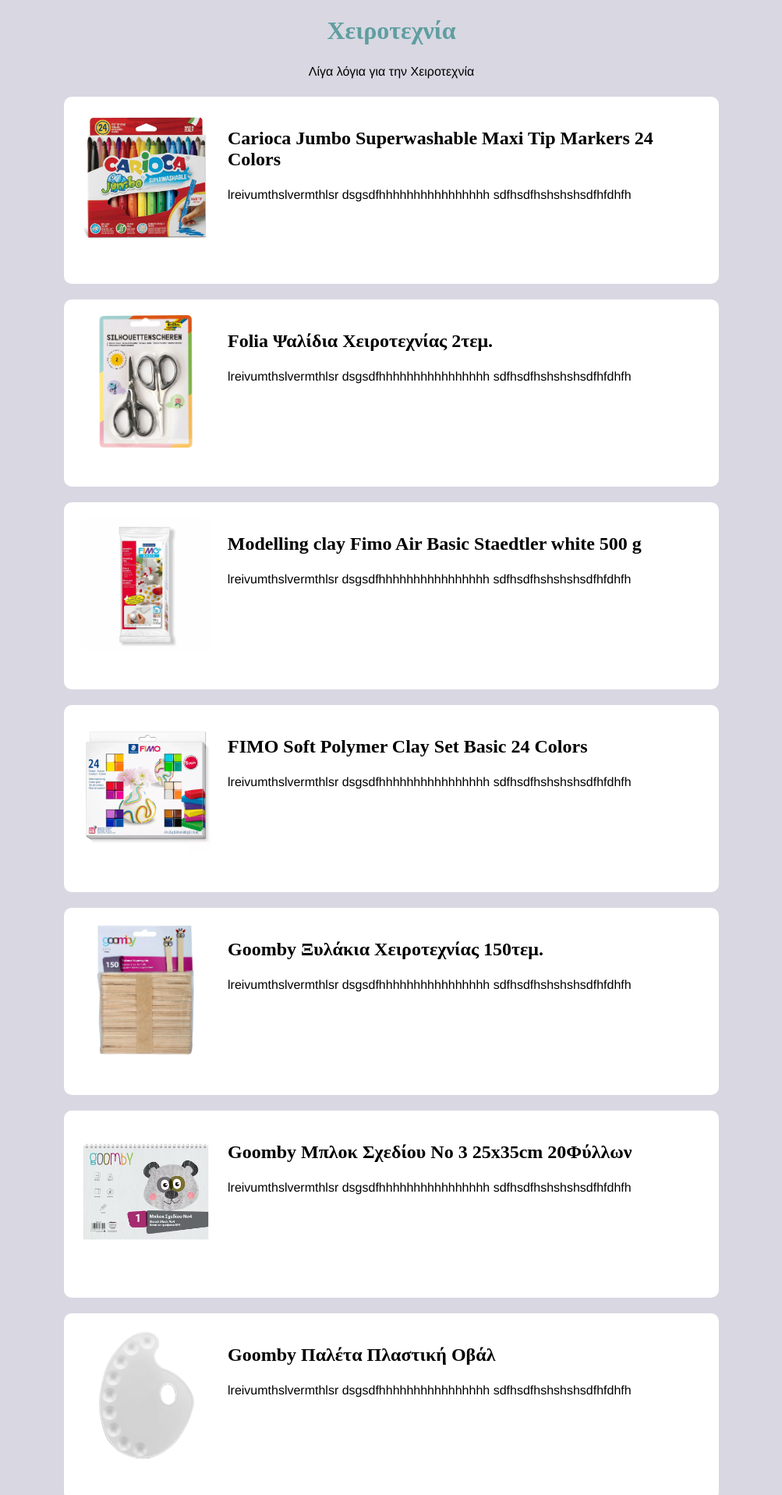
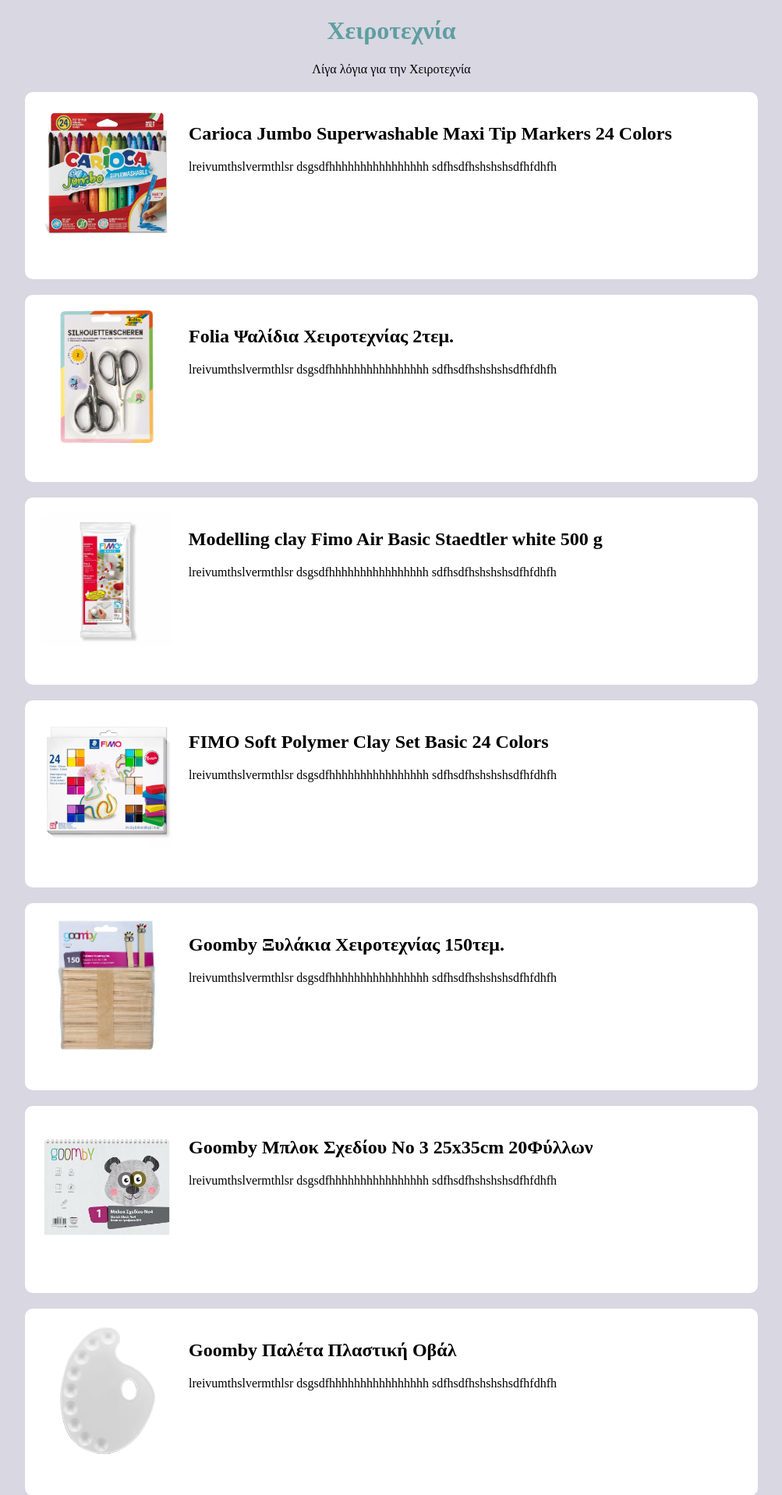
Before and after one commit to MyrtoTsv/IEK-, a PHP site: page /craft.html in a window 1280 px wide. Shown: the top 1917 px of the page at 78% size, without its empty margins (138-1141 px from the left). Run offline with PHP 8.4, Linux system fonts and the light colour scheme; some web fonts are replaced.

Commit message:
Update style.css

```diff
--- a/1ο εξάμηνο/Project/style.css
+++ b/1ο εξάμηνο/Project/style.css
@@ -1,5 +1,10 @@
+@font-face{/*Auto einai gia to custom font family.*/
+  font-family:'OpenSans';/*custom grammatoseira*/
+  src:url(fonts/OpenSans-B9K8.ttf);
+}
+
 .product{
-    width:800px;/*to platos*/
+    width:900px;/*to platos*/
     height: 200px;/*to ipsos*/
     background-color:rgb(255, 255, 255); /* background xrwma sto div*/
     margin: 20px auto;/*15px einai to keno anamesa sta div.To auto einai gia einai ta div sto kentro*/
@@ -20,13 +25,11 @@ img {
 }
 
 p {
-    padding :3px;/*posh apostash exei apo ta headers*/
-    margin: 10px;
     font-size:16px;
-    font-family:'Franklin Gothic Medium';
     text-align:left;
+    font-family:'OpenSans';/*custom grammatoseira*/
 }
 
-h{
-   font-family:'Franklin Gothic Medium';
+h1,h2,h3{
+    font-family:'OpenSans';/*custom grammatoseira*/
 }
```
